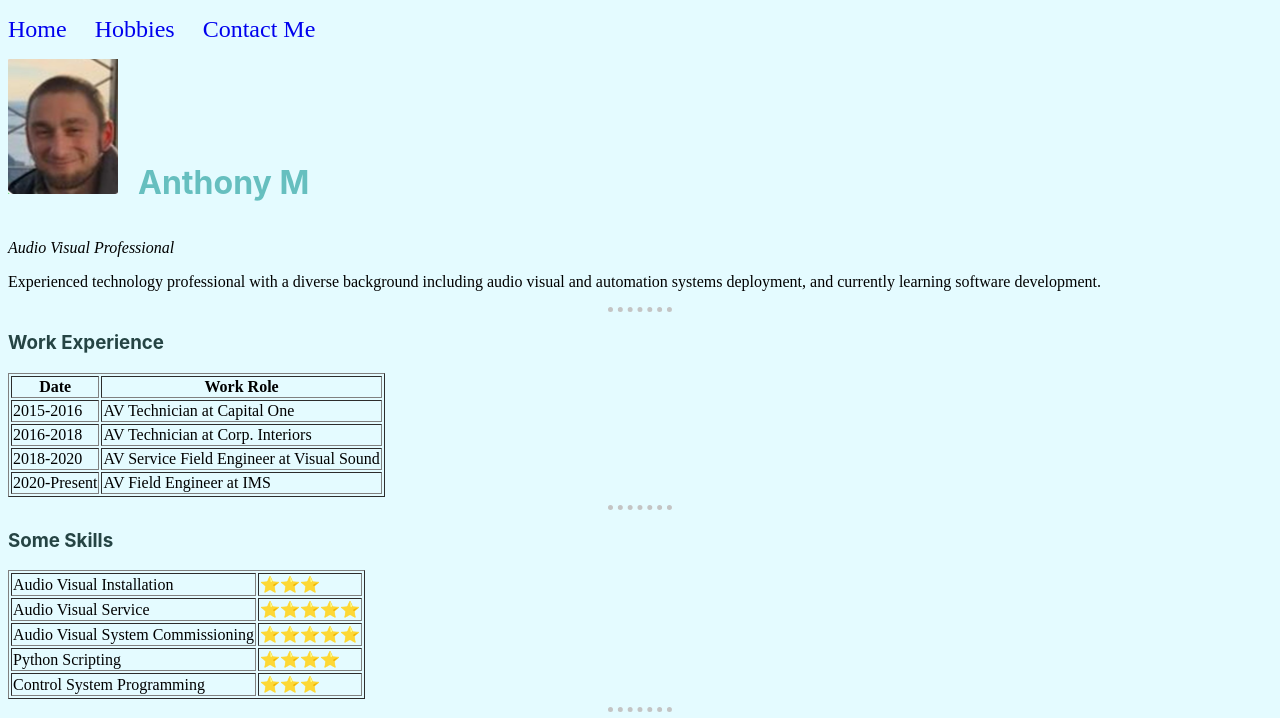
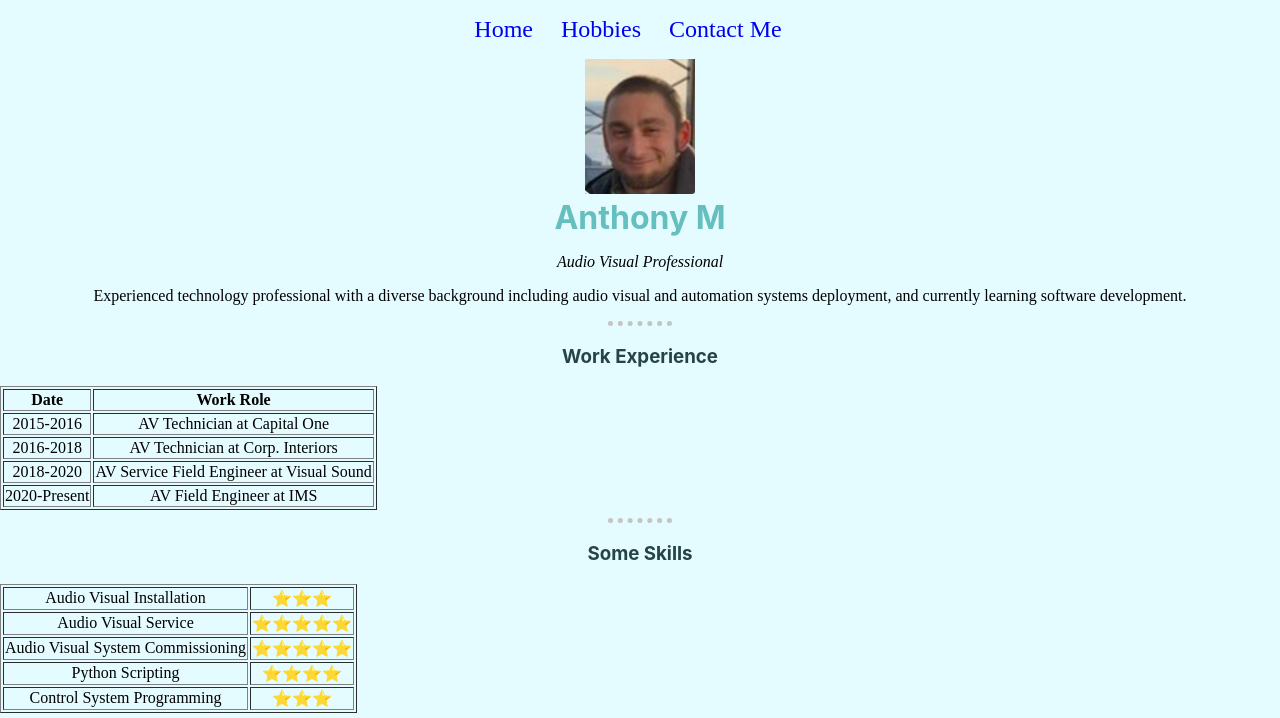
Before and after one commit to 11anthonym/personal-cv, a plain HTML site: page index.html in a window 1280 px wide. Shown: the top 718 px of the page. Drawn offline with Linux system fonts and the light colour scheme.

Commit message:
Updated CSS

```diff
--- a/css/styles.css
+++ b/css/styles.css
@@ -10,7 +10,13 @@ hr {
     width: 5%;
 }
 
+body{
+    margin: 0;
+    text-align: center;
+}
+
 h1 {
+    margin: 0 auto 0 auto;
     color: #66BFBF;
     font-family: -apple-system, BlinkMacSystemFont, 'Segoe UI', Roboto, Oxygen, Ubuntu, Cantarell, 'Open Sans', 'Helvetica Neue', sans-serif;
 }
@@ -25,14 +31,3 @@ a {
     text-decoration: none;
     padding: 0 1em 0 0;
 }
-
-#name-title {
-    display: inline-block;
-    position: relative;
-    left: 16px;
-}
-
-#headshot {
-    display: inline-block;
-    position: relative;
-}
```
